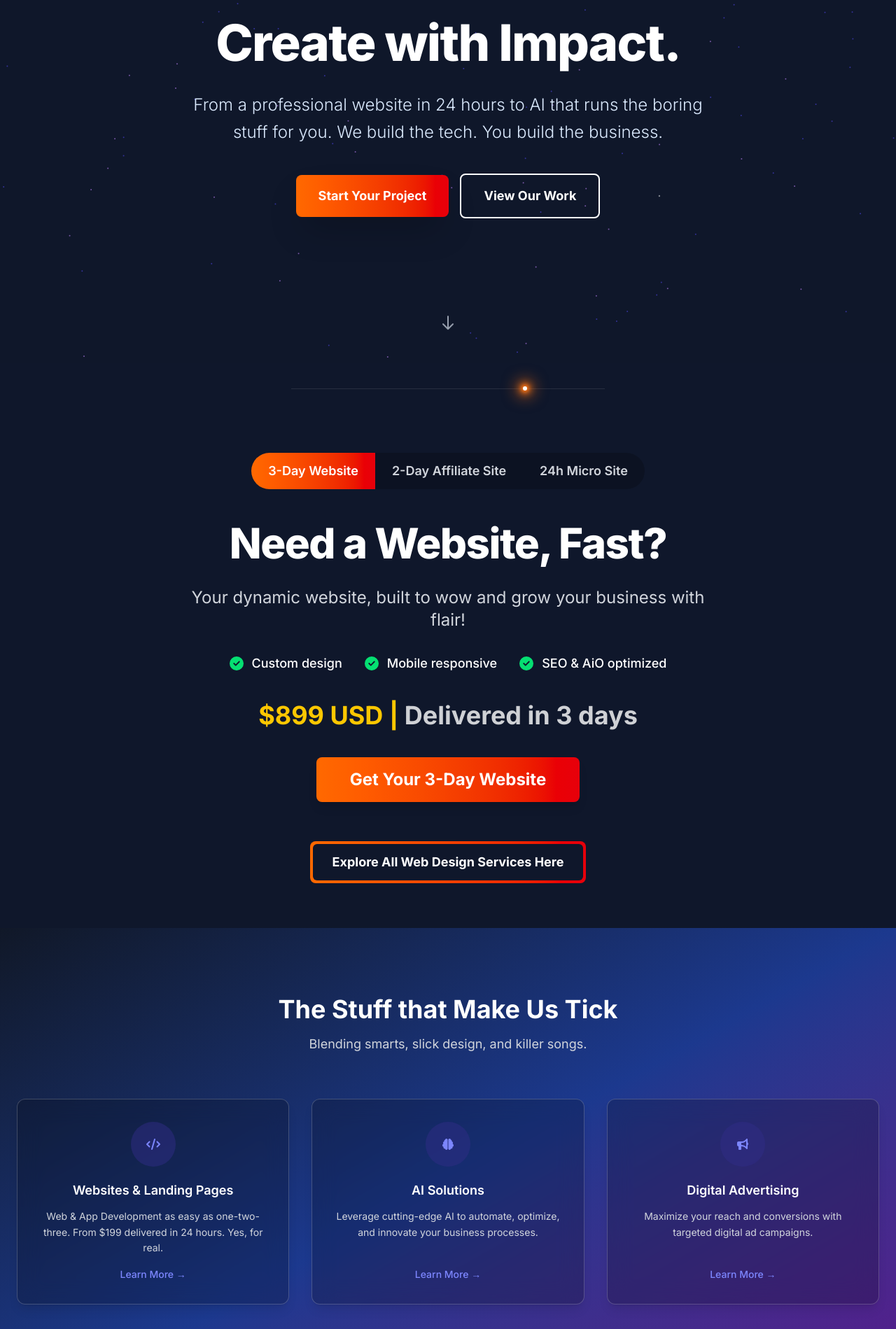
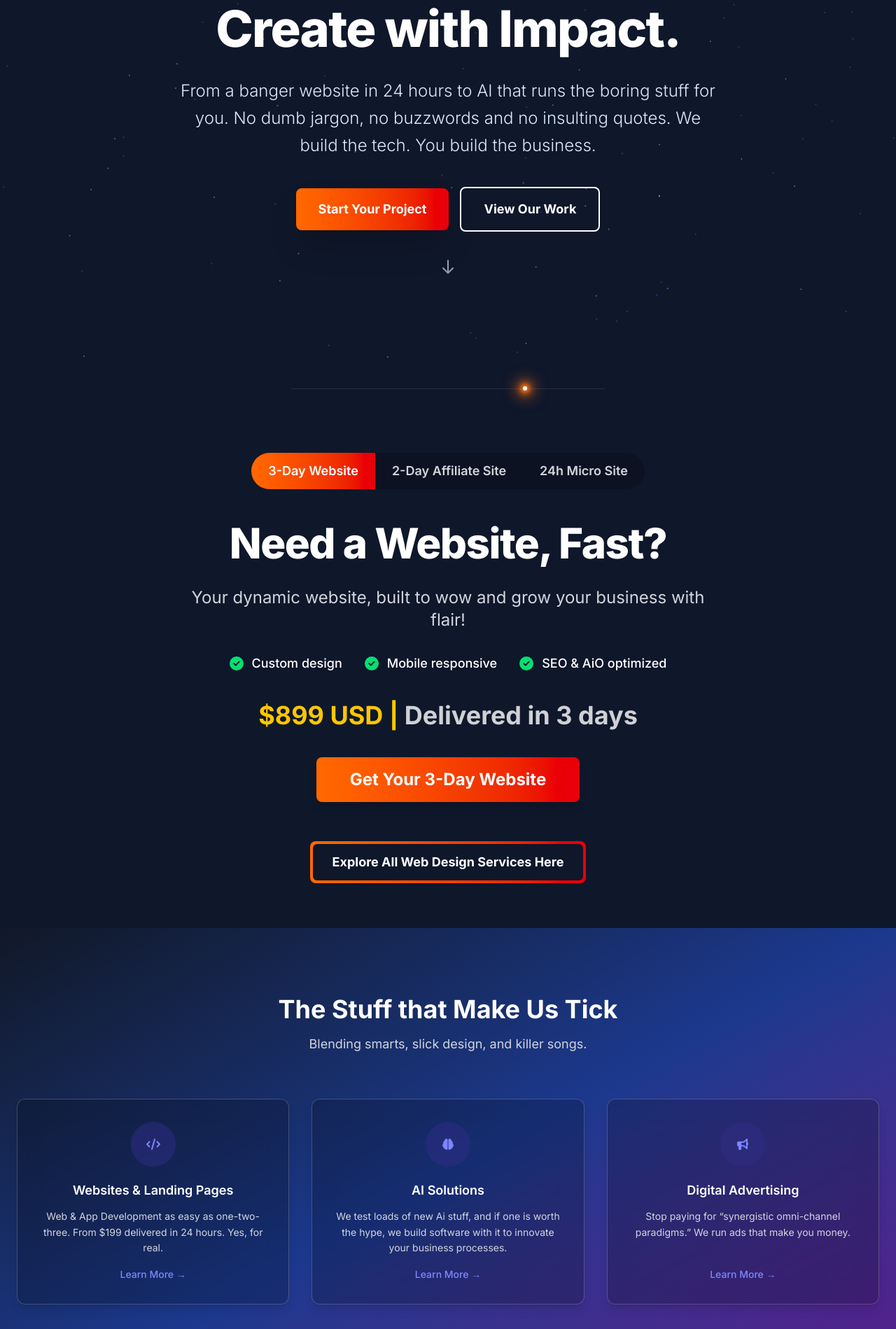
Before and after one commit to Vispaico/vispaico-frontend, a Next.js app: page / in a window 1280 px wide. Shown: the part 341-2240 px from the top of the page at 70% size. Built offline with nearby package versions, Linux system fonts and the light colour scheme.

Commit message:
Rewrote the hero section and service descriptions to be more casual and engaging.

```diff
--- a/src/app/(main_site)/page.tsx
+++ b/src/app/(main_site)/page.tsx
@@ -16,7 +16,7 @@ import TestimonialsSection from '@/components/TestimonialsSection';
 
 export default function Home() {
   const heroTitle = ["Innovate with AI.", "Create with Impact."];
-  const heroTagline = "From a professional website in 24 hours to AI that runs the boring stuff for you. We build the tech. You build the business.";
+  const heroTagline = "From a banger website in 24 hours to AI that runs the boring stuff for you. No dumb jargon, no buzzwords and no insulting quotes. We build the tech. You build the business.";
 
   return (
     <> {/* Root Fragment */}
--- a/src/components/HeroSection.tsx
+++ b/src/components/HeroSection.tsx
@@ -84,7 +84,7 @@ const HeroSection: React.FC<HeroSectionProps> = ({
 
       {/* Scroll Down Hint */}
       <motion.div
-         className="absolute bottom-10 left-1/2 transform -translate-x-1/2 z-10"
+         className="absolute bottom-30 left-1/2 transform -translate-x-1/2 z-10"
          initial={{ opacity: 0, y: -10 }}
          animate={{ opacity: 1, y: 0 }}
          transition={{ delay: 1.5, duration: 0.5 }}
--- a/src/components/HomeServicesSnapshot.tsx
+++ b/src/components/HomeServicesSnapshot.tsx
@@ -61,7 +61,7 @@ const servicesData = [
         slug: 'ai',
         title: 'AI Solutions',
         serviceDetails: {
-            shortDescription: 'Leverage cutting-edge AI to automate, optimize, and innovate your business processes.',
+            shortDescription: 'We test loads of new Ai stuff, and if one is worth the hype, we build software with it to innovate your business processes.',
             iconClass: 'fa-solid fa-brain',
         },
     },
@@ -71,7 +71,7 @@ const servicesData = [
         slug: 'ads',
         title: 'Digital Advertising',
         serviceDetails: {
-            shortDescription: 'Maximize your reach and conversions with targeted digital ad campaigns.',
+            shortDescription: 'Stop paying for “synergistic omni-channel paradigms.” We run ads that make you money.',
             iconClass: 'fa-solid fa-bullhorn',
         },
     },
```
